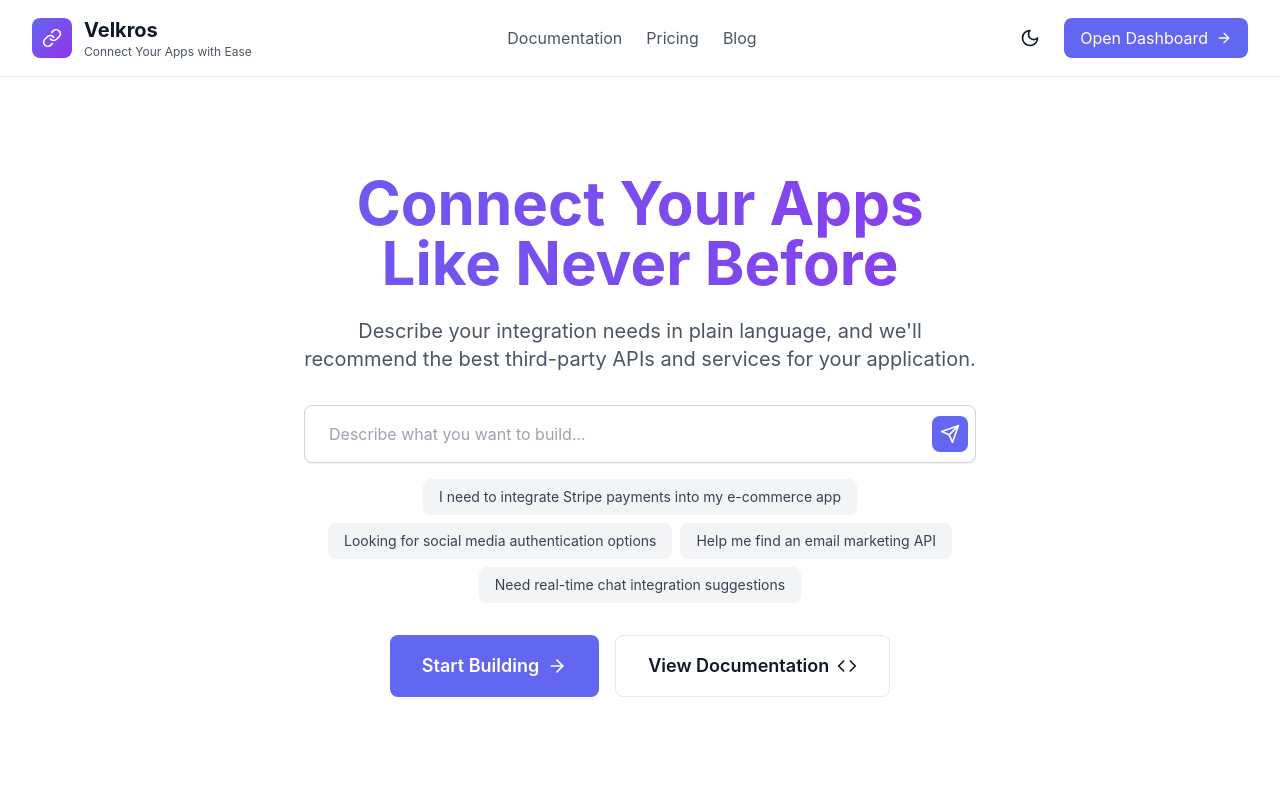
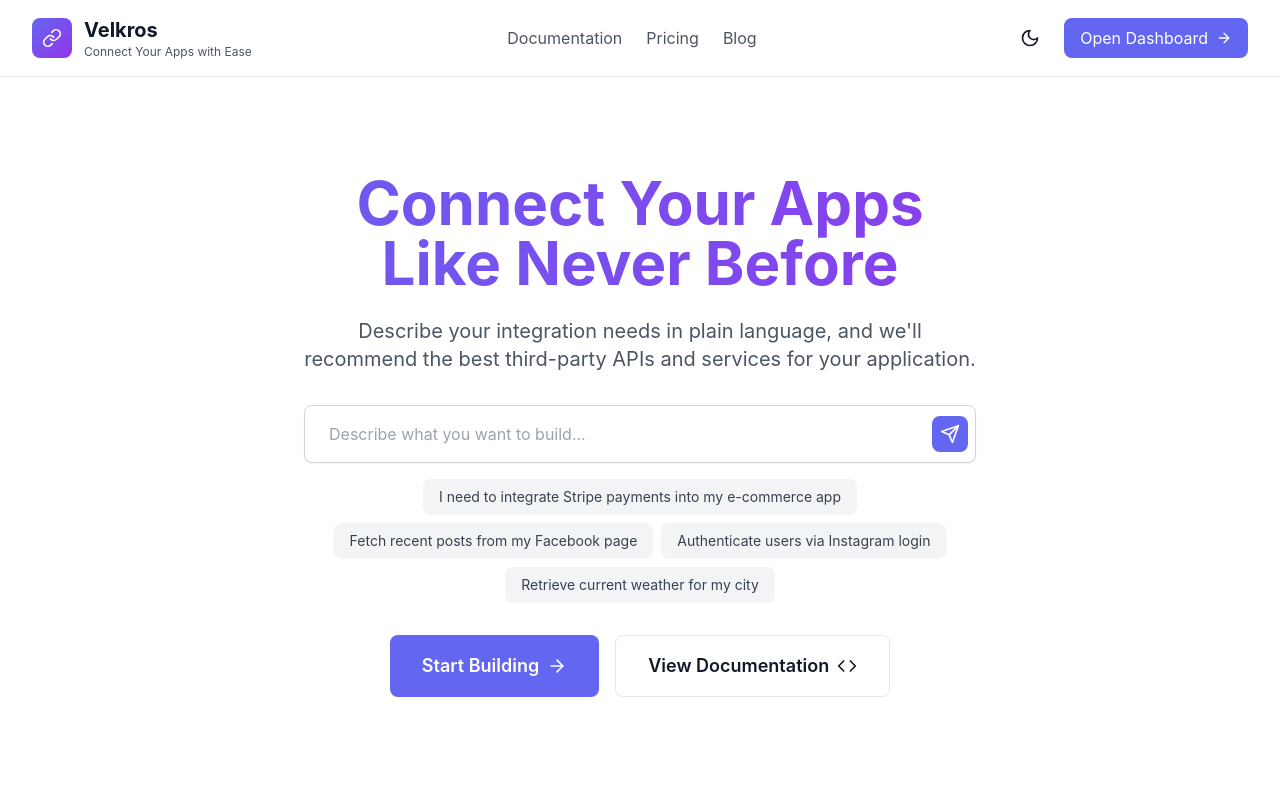
Before and after one commit to zoefeb117/apifinds, a React (Vite) app: page / in a window 1280 px wide. Shown: the top 800 px of the page. Built offline with nearby package versions, Linux system fonts and the light colour scheme.

Commit message:
Updated LandingPage.tsx

```diff
--- a/src/pages/LandingPage.tsx
+++ b/src/pages/LandingPage.tsx
@@ -36,9 +36,9 @@ const LandingPage: React.FC = () => {
 
   const quickPrompts = [
     "I need to integrate Stripe payments into my e-commerce app",
-    "Looking for social media authentication options",
-    "Help me find an email marketing API",
-    "Need real-time chat integration suggestions"
+    "Fetch recent posts from my Facebook page",
+    "Authenticate users via Instagram login",
+    "Retrieve current weather for my city"
   ];
 
   const handlePromptSubmit = (e: React.FormEvent) => {
```
